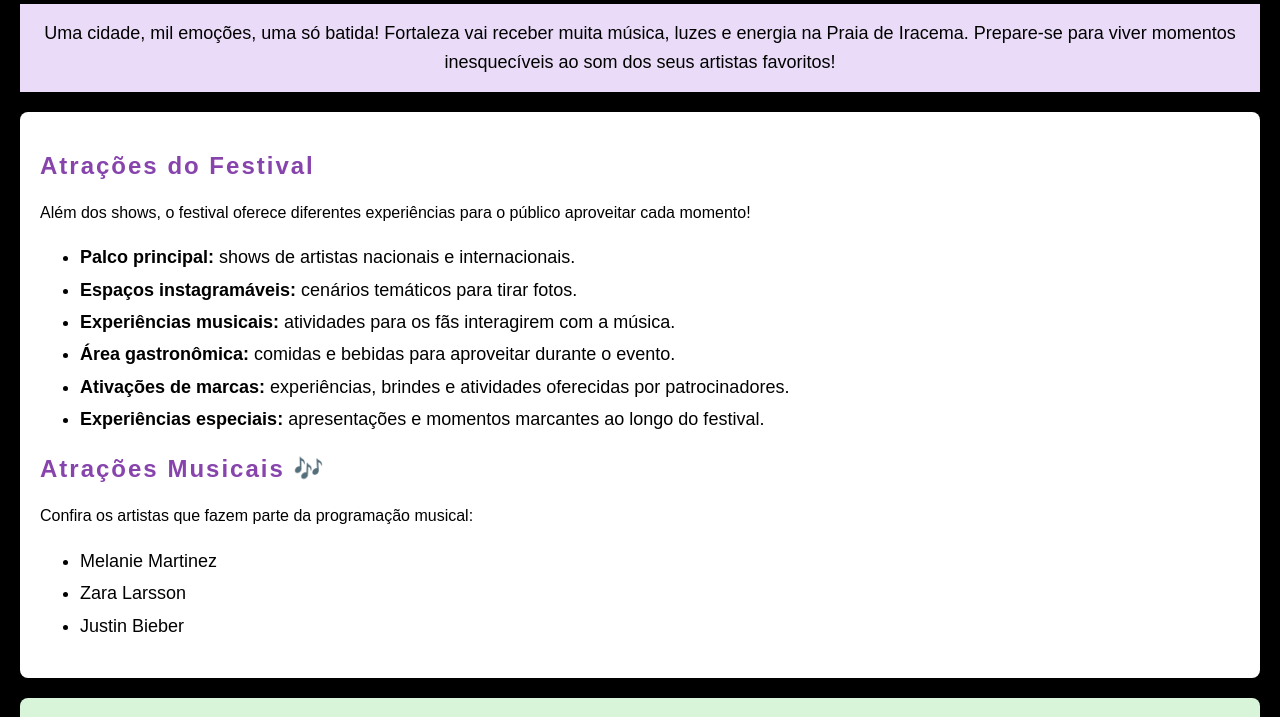
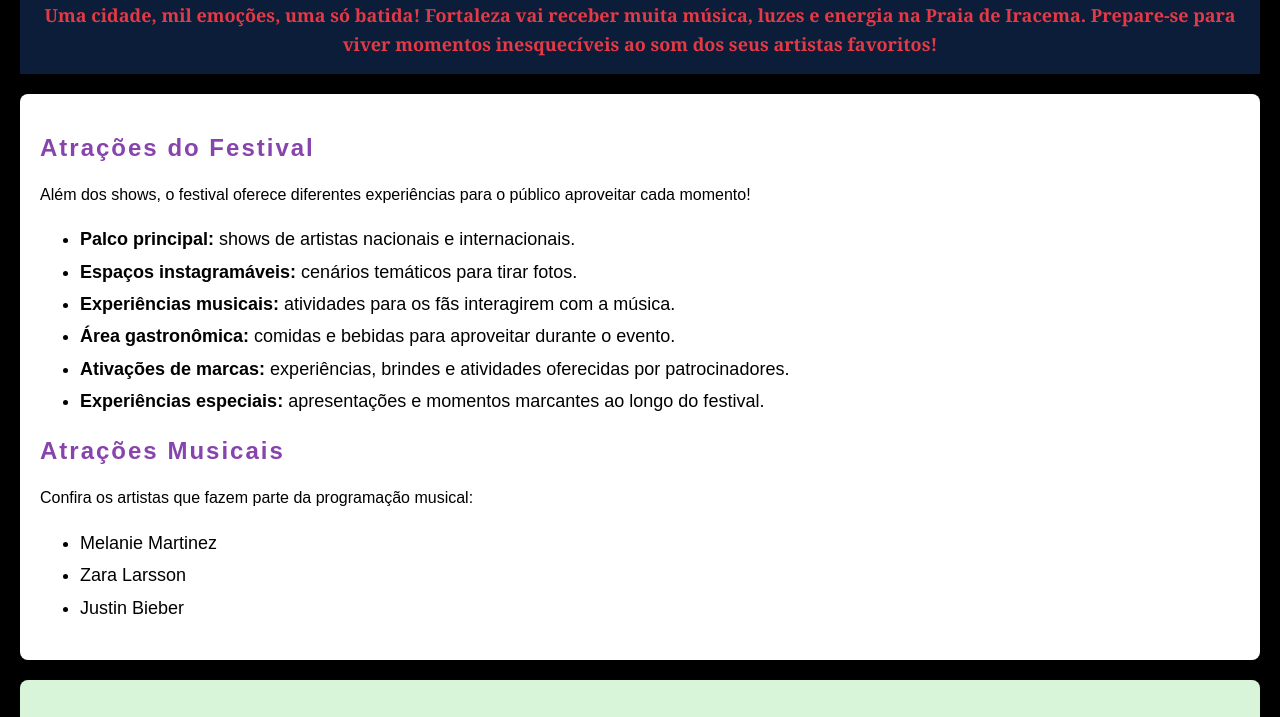
Before and after one commit to hadassamicaele/CSS-Agenda-de-Eventos, a plain HTML site: page index.html in a window 1280 px wide. Shown: the part 115-832 px from the top of the page. Drawn offline with Linux system fonts and the light colour scheme.

Commit message:
Update index.html

```diff
--- a/index.html
+++ b/index.html
@@ -7,7 +7,6 @@
    <title>Rock in Rio Fortaleza</title>
 
    <style>
-
       body {
          font-family: Arial, sans-serif;
          background-color: #000000;
@@ -23,7 +22,6 @@
          text-align: center;
       }
 
-
       h2 {
          color: #8844ad;
          font-size: 24px;
@@ -35,15 +33,16 @@
          text-align: justify;
       }
 
-
       #apresentacao {
-         background-color: #eadcf8;
+         background-color: #0b1d39;
+         color: #e53946;
+         font-family: Georgia, serif;
+         font-size: 18px;
+         font-weight: bold;
          text-align: center;
-         font-size: 18px;
          padding: 15px;
       }
 
-      /* Seções dos eventos */
       .evento {
          background-color: white;
          padding: 20px;
@@ -54,7 +53,6 @@
       .evento h2 {
          letter-spacing: 2px;
       }
-
 
       .data {
          color: #c0392b;
@@ -90,7 +88,6 @@
          font-weight: bold;
       }
 
-
       .evento-destaque {
          background-color: rgb(255, 225, 230);
       }
@@ -115,9 +112,8 @@
 
 <body>
 
-   <
    <header>
-      <h1>Rock in Rio Fortaleza </h1>
+      <h1>Rock in Rio Fortaleza</h1>
 
       <p id="apresentacao">
          Uma cidade, mil emoções, uma só batida!
@@ -127,9 +123,8 @@
       </p>
    </header>
 
-
    <section class="evento">
-      <h2>Atrações do Festival </h2>
+      <h2>Atrações do Festival</h2>
 
       <p>
          Além dos shows, o festival oferece diferentes
@@ -168,22 +163,21 @@
          </li>
       </ul>
 
-      <h2>Atrações Musicais 🎶</h2>
+      <h2>Atrações Musicais</h2>
 
       <p>
          Confira os artistas que fazem parte da programação musical:
       </p>
 
       <ul>
-         <li>Melanie Martinez </li>
-         <li>Zara Larsson </li>
-         <li>Justin Bieber </li>
+         <li>Melanie Martinez</li>
+         <li>Zara Larsson</li>
+         <li>Justin Bieber</li>
       </ul>
    </section>
 
-
    <section class="evento evento-melanie">
-      <h2>Melanie Martinez </h2>
+      <h2>Melanie Martinez</h2>
 
       <p class="descricao">
          Entre em um universo de fantasia, criatividade e pop alternativo!
@@ -209,9 +203,8 @@
       </p>
    </section>
 
-
    <section class="evento evento-destaque">
-      <h2>Zara Larsson </h2>
+      <h2>Zara Larsson</h2>
 
       <p class="descricao">
          Prepare-se para uma explosão de pop, vocais poderosos
@@ -236,7 +229,7 @@
    </section>
 
    <section class="evento evento-justin">
-      <h2>Justin Bieber 💙</h2>
+      <h2>Justin Bieber</h2>
 
       <p class="descricao">
          Uma noite para cantar seus sucessos favoritos!
@@ -259,9 +252,8 @@
       </p>
    </section>
 
-
    <footer id="contato">
-      <h2>Informações do Festival </h2>
+      <h2>Informações do Festival</h2>
 
       <p>
          Quer saber mais sobre o Rock in Rio?
```
